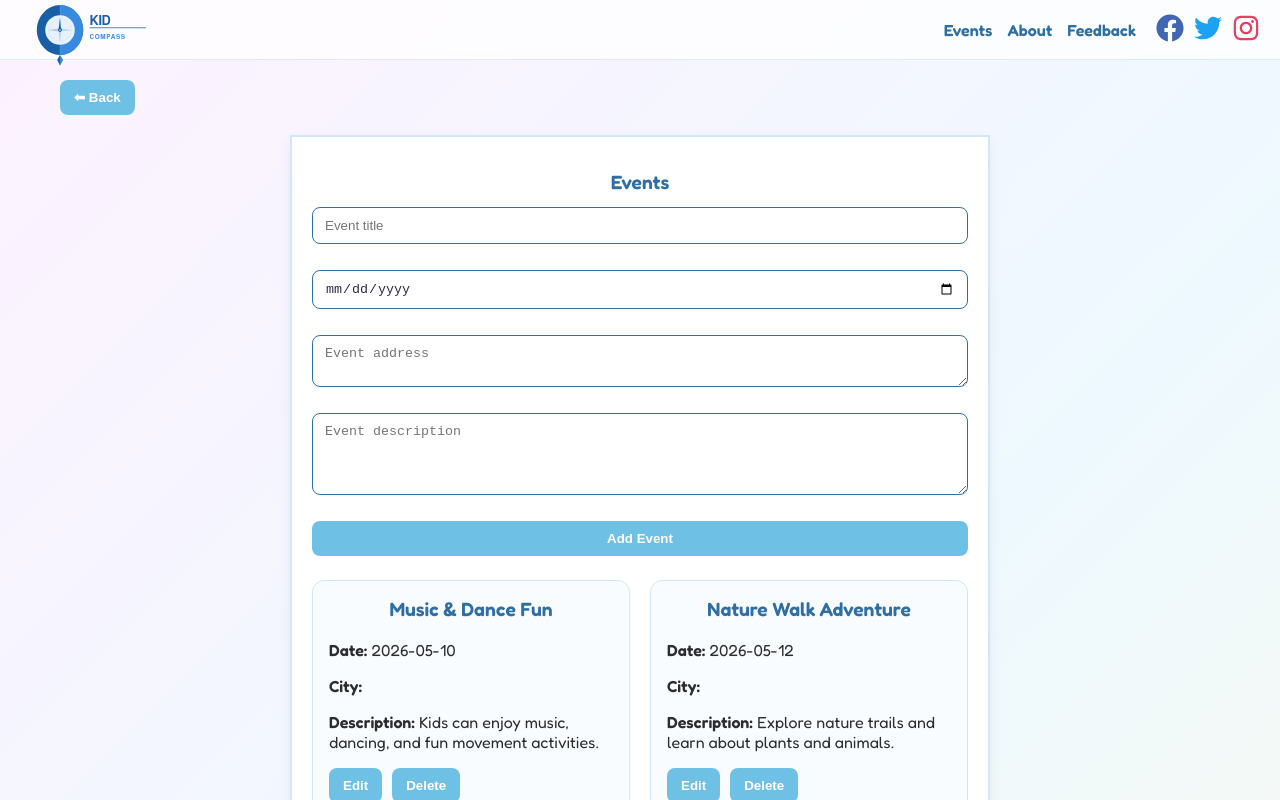
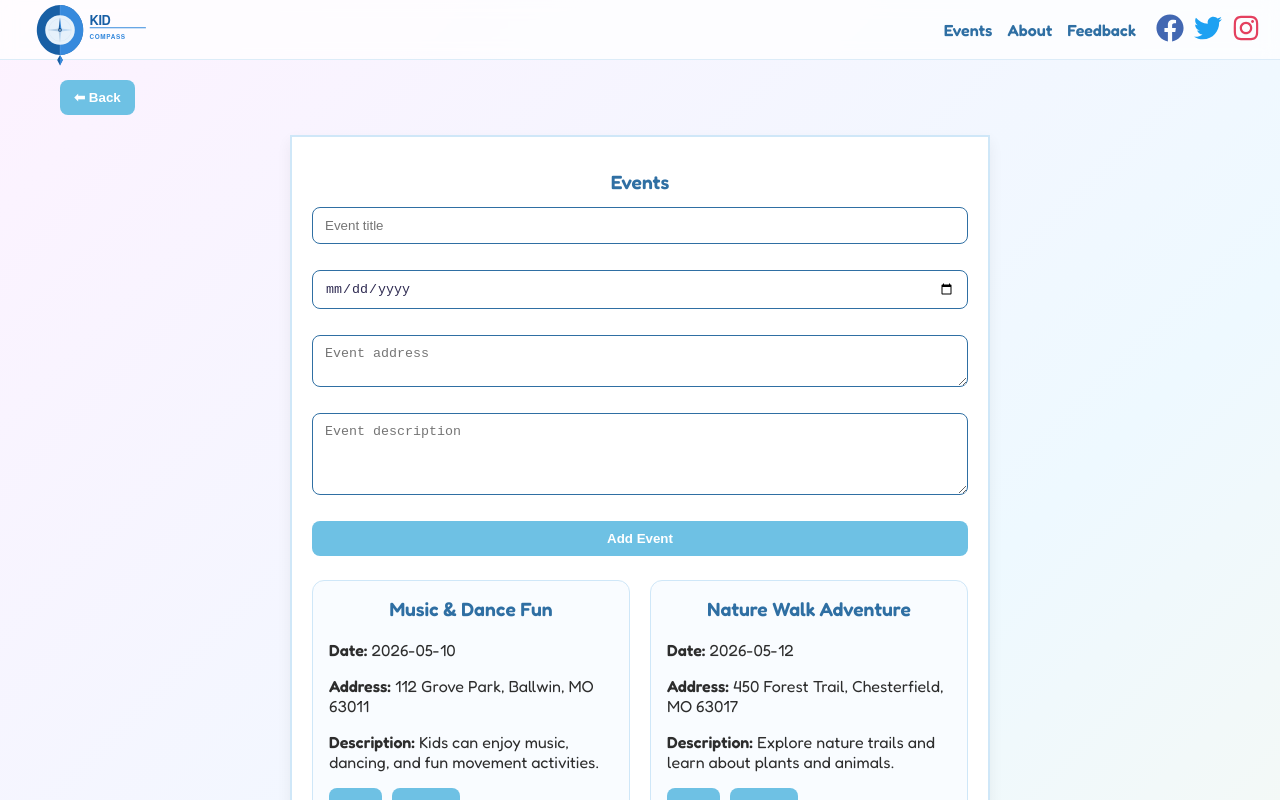
Before and after one commit to JyotiBharti87/kidCompass-ReactApp-Unit1, a React (Vite) app in the folder kidCompass/: page /events in a window 1280 px wide. Shown: the top 800 px of the page. Built offline with nearby package versions, Linux system fonts and the light colour scheme.

Commit message:
final-changes

```diff
--- a/kidCompass/package.json
+++ b/kidCompass/package.json
@@ -13,7 +13,7 @@
     "react": "^19.2.0",
     "react-dom": "^19.2.0",
     "react-icons": "^5.6.0",
-    "react-router": "^7.13.1",
+    "react-router": "^7.14.1",
     "react-router-dom": "^7.13.2"
   },
   "devDependencies": {
--- a/kidCompass/src/components/Events.jsx
+++ b/kidCompass/src/components/Events.jsx
@@ -7,7 +7,7 @@ import "../App.css";
 function Events() {
   const navigate = useNavigate();
   const [events, setEvents] = useState(() => {
-    const saved = localStorage.getItem("events");
+    const saved = localStorage.removeItem("events");
     return saved ? JSON.parse(saved) : eventsData;
   });
 
@@ -126,7 +126,7 @@ function Events() {
                   <strong>Date:</strong> {event.date}
                 </p>
                 <p>
-                  <strong>City:</strong> {event.city}
+                  <strong>Address:</strong> {event.address}
                 </p>
                 <p>
                   <strong>Description:</strong> {event.description}
```
Also changed, not shown: 1 other file (tests, documents, lock files or other folders).
